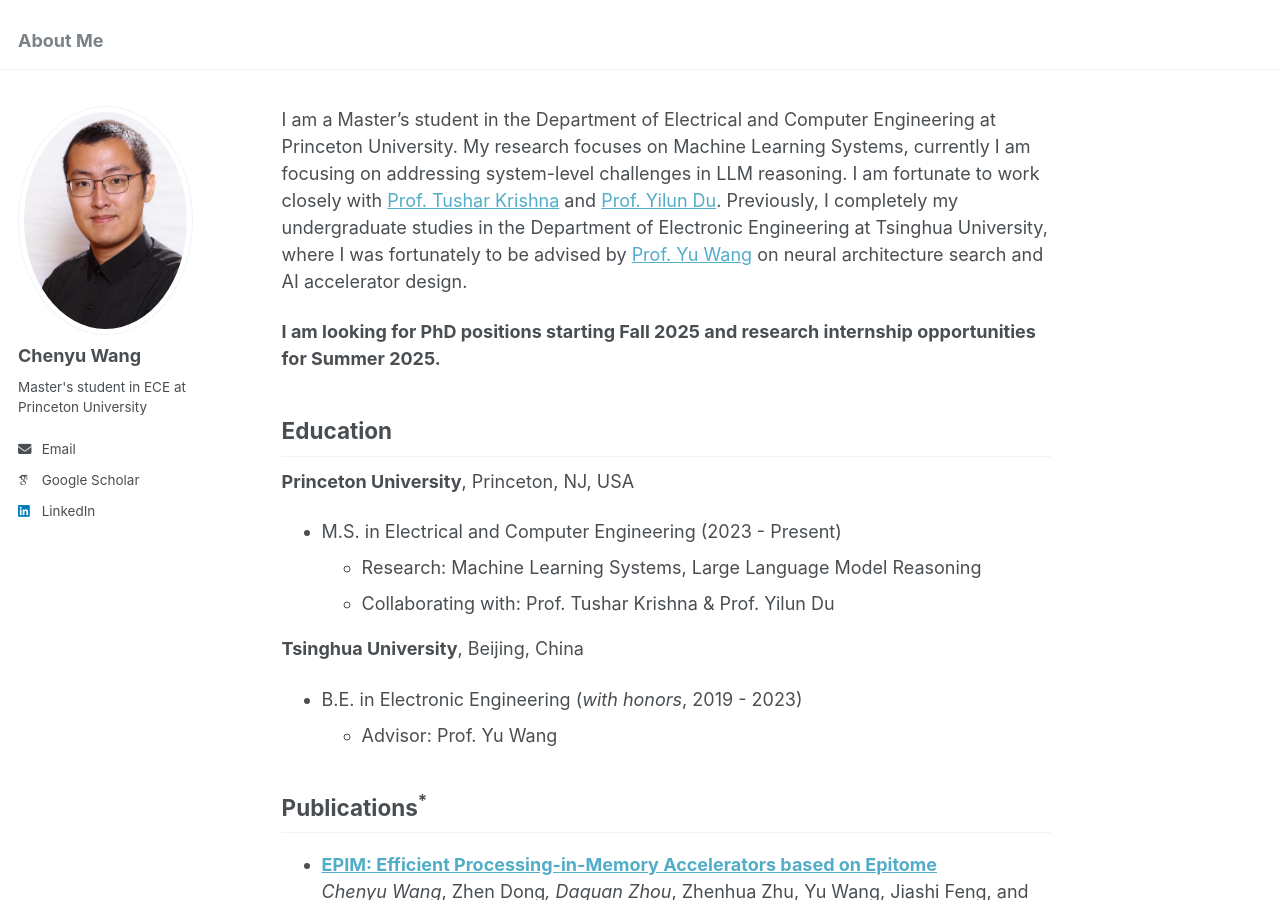
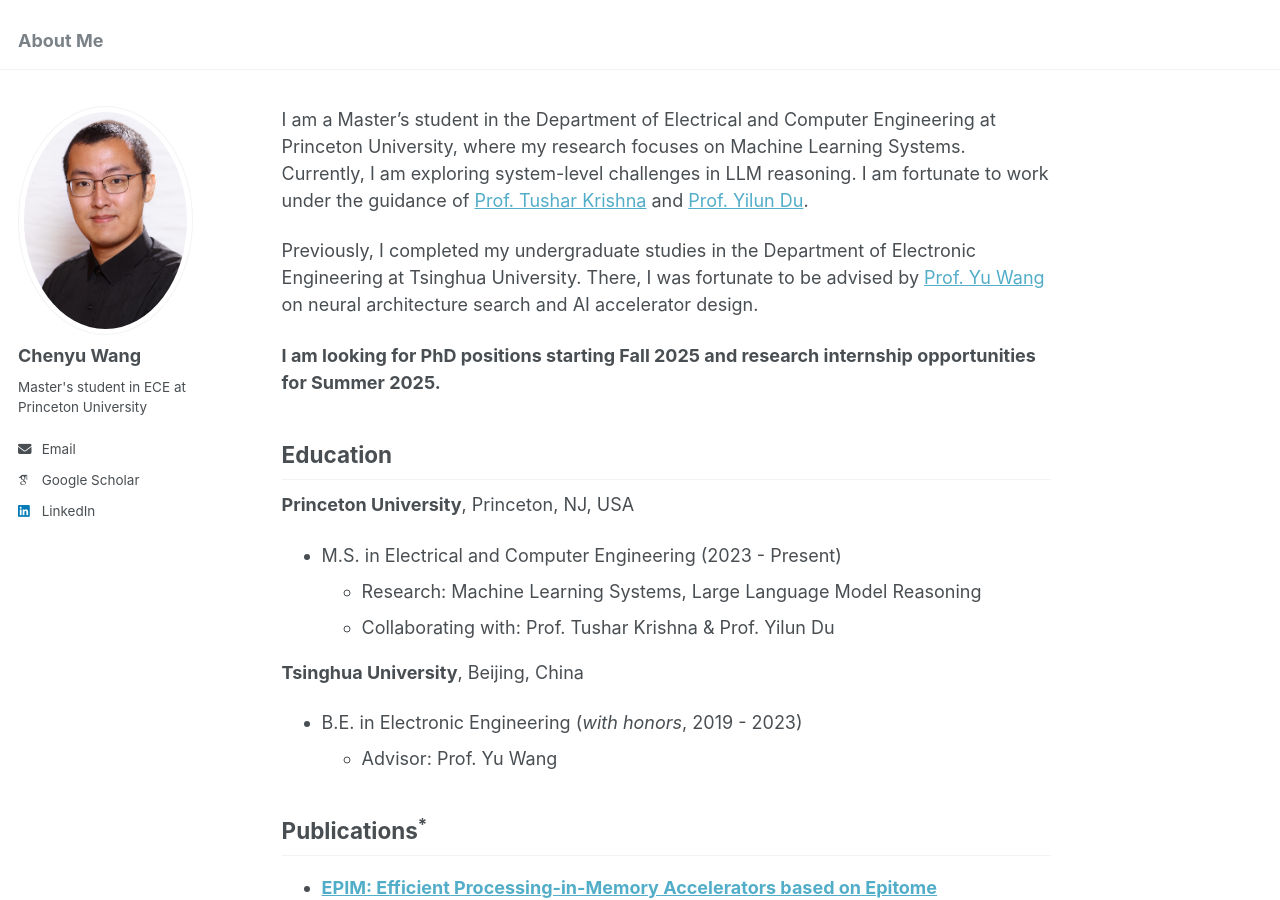
Before and after one commit to billwang485/billwang485.github.io, a Jekyll site: the page built from _pages/about.md, in a window 1280 px wide and 900 px high. Built offline with Jekyll 4.4.1, drawn with Linux system fonts in a browser that asks for light colours; some web fonts are replaced.

Commit message:
change about me

```diff
--- a/_pages/about.md
+++ b/_pages/about.md
@@ -7,9 +7,10 @@ redirect_from:
   - /about.html
 ---
 
-<!-- I am a Master's student in the Department of Electrical and Computer Engineering at Princeton University. My research focuses on Machine Learning Systems, currently I am focusing on addressing system-level challenges in LLM reasoning. I am fortunate to work closely with [Prof. Tushar Krishna](https://tusharkrishna.ece.gatech.edu/) and [Prof. Yilun Du](https://yilundu.github.io/). -->
 
-I am a Master's student in the Department of Electrical and Computer Engineering at Princeton University. My research focuses on Machine Learning Systems, currently I am focusing on addressing system-level challenges in LLM reasoning. I am fortunate to work closely with [Prof. Tushar Krishna](https://tusharkrishna.ece.gatech.edu/) and [Prof. Yilun Du](https://yilundu.github.io/). Previously, I completely my undergraduate studies in the Department of Electronic Engineering at Tsinghua University, where I was fortunately to be advised by [Prof. Yu Wang](https://nicsefc.ee.tsinghua.edu.cn/) on neural architecture search and AI accelerator design.
+I am a Master’s student in the Department of Electrical and Computer Engineering at Princeton University, where my research focuses on Machine Learning Systems. Currently, I am exploring system-level challenges in LLM reasoning. I am fortunate to work under the guidance of [Prof. Tushar Krishna](https://tusharkrishna.ece.gatech.edu/) and [Prof. Yilun Du](https://yilundu.github.io/).
+
+Previously, I completed my undergraduate studies in the Department of Electronic Engineering at Tsinghua University. There, I was fortunate to be advised by [Prof. Yu Wang](https://nicsefc.ee.tsinghua.edu.cn/) on neural architecture search and AI accelerator design.
 
 
 **I am looking for PhD positions starting Fall 2025 and research internship opportunities for Summer 2025.**
```
